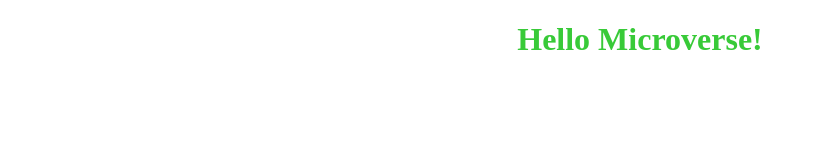
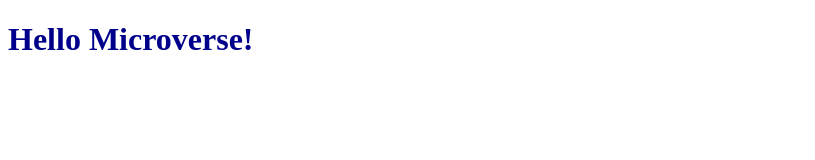
Before and after one commit to moise-mulungu/HelloMicroverse, a website: page index.html in a window 1280 px wide. Shown: the whole page, without its empty margins (0-815 px from the left). Drawn offline with Linux system fonts and the light colour scheme.

Commit message:
Add new color in the style.css

```diff
--- a/style.css
+++ b/style.css
@@ -1,4 +1,3 @@
 .header {
-  color: #38ca38;
-  text-align: center;
+  color: darkblue;
 }
```
